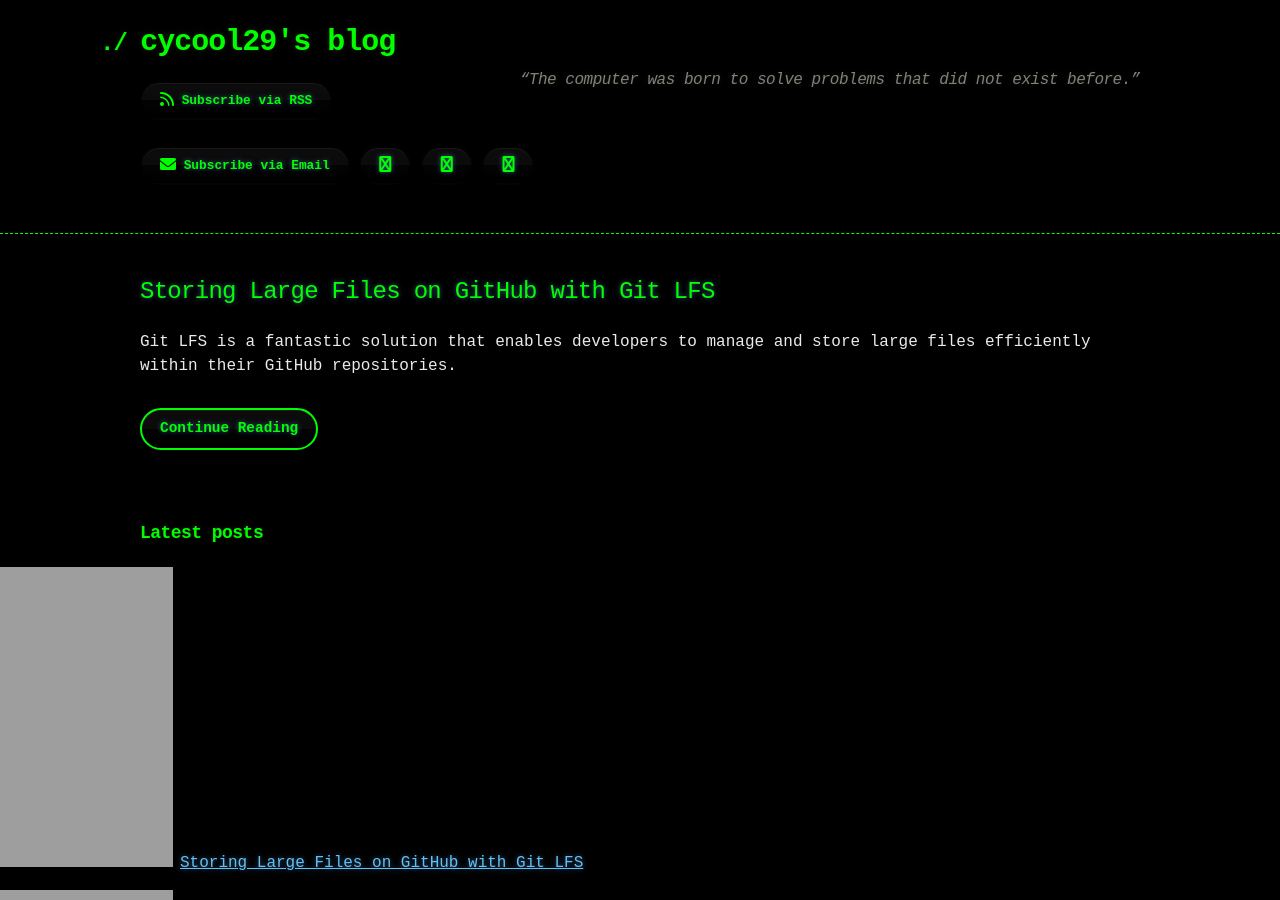
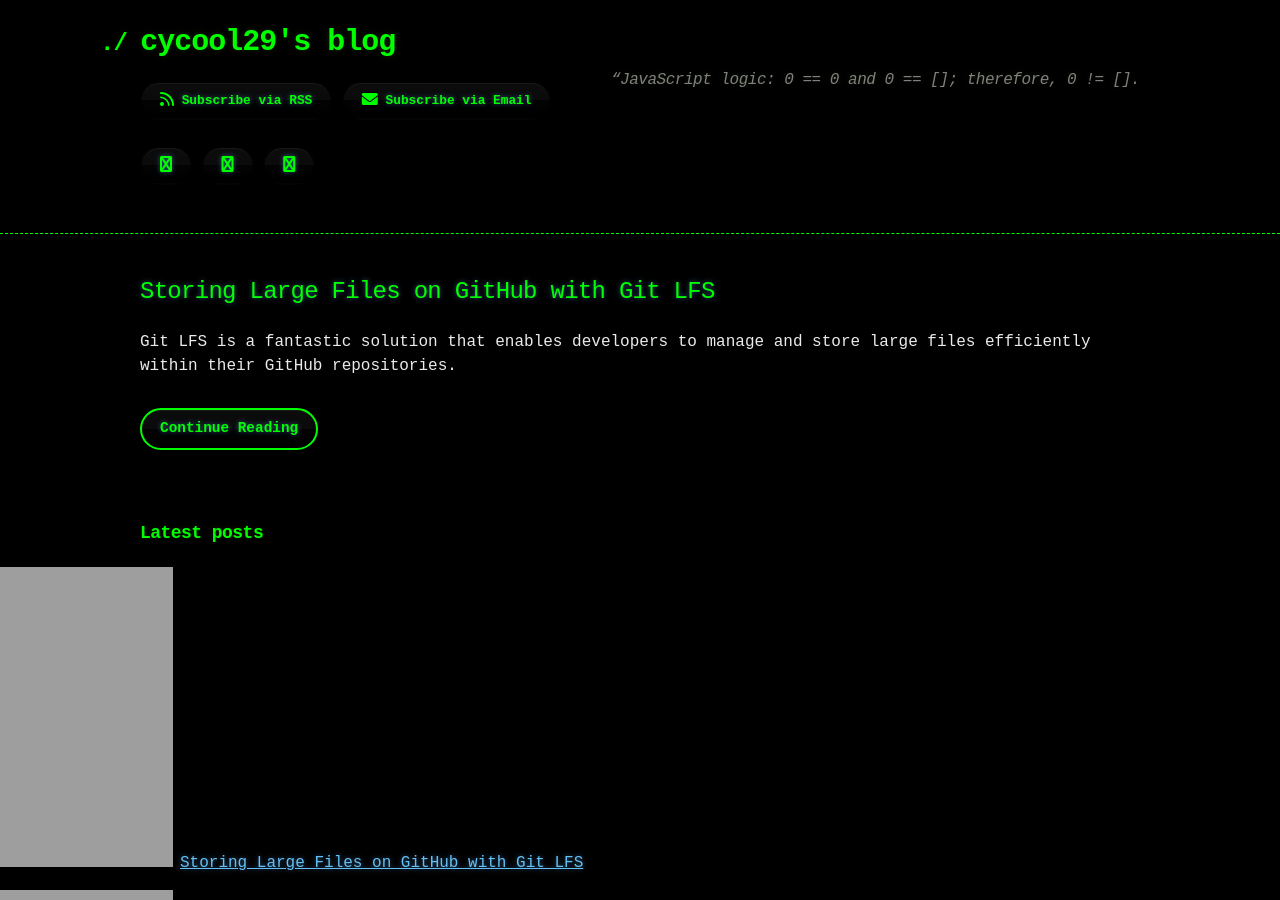
Before and after one commit to cycool29/cycool29.github.io, a Jekyll site: the page built from index.md, in a window 1280 px wide and 900 px high. Built offline with Jekyll 4.4.1, drawn with Linux system fonts in a browser that asks for light colours; a style sheet for code colours, icons or effects is not loaded.

Commit message:
Update quotes

```diff
--- a/_config.yml
+++ b/_config.yml
@@ -1,5 +1,5 @@
 title: cycool29's blog
-description: "“The computer was born to solve problems that did not exist before.” "
+description: "“JavaScript logic: 0 == 0 and 0 == []; therefore, 0 != []. "
 bio: A high school student. Intermediate in Python, Git, Bash. Learning JavaScript. He/Him. "
 author: cycool29
 url: https://cycool29.github.io
```
